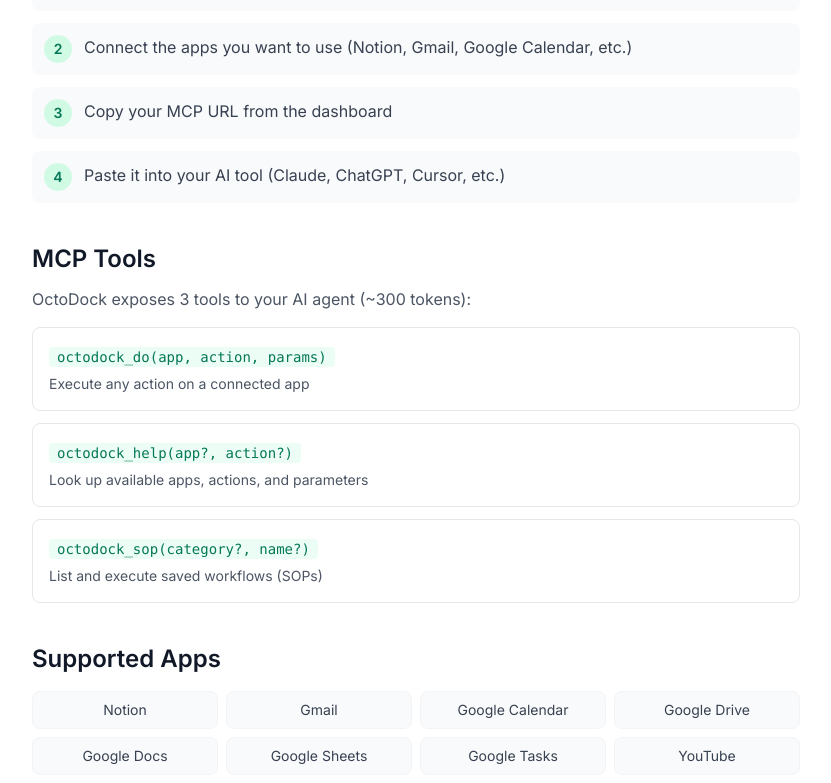
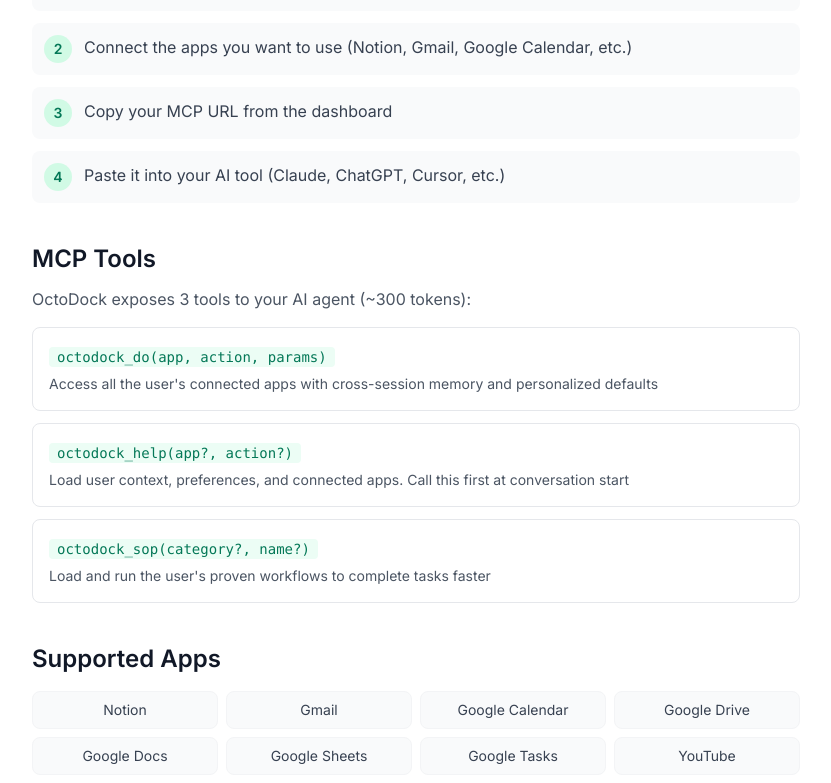
Before and after one commit to chaosmibu-blip/OctoDock, a Next.js app: page /docs in a window 1280 px wide. Shown: the part 491-1274 px from the top of the page, without its empty margins (224-1055 px from the left). Built offline with nearby package versions, Linux system fonts and the light colour scheme.

Commit message:
fix(docs): Docs 頁面工具描述同步為最新版
docs/page.tsx 的三個工具描述還是舊版（Look up available...），
同步為 server.ts 中的最新描述。

Co-Authored-By: Claude Opus 4.6 (1M context) <noreply@anthropic.com>

```diff
--- a/src/app/docs/page.tsx
+++ b/src/app/docs/page.tsx
@@ -58,9 +58,9 @@ export default function DocsPage() {
           <p className="mt-3 text-gray-600">OctoDock exposes 3 tools to your AI agent (~300 tokens):</p>
           <div className="mt-4 space-y-3">
             {[
-              { name: "octodock_do(app, action, params)", desc: "Execute any action on a connected app" },
-              { name: "octodock_help(app?, action?)", desc: "Look up available apps, actions, and parameters" },
-              { name: "octodock_sop(category?, name?)", desc: "List and execute saved workflows (SOPs)" },
+              { name: "octodock_do(app, action, params)", desc: "Access all the user's connected apps with cross-session memory and personalized defaults" },
+              { name: "octodock_help(app?, action?)", desc: "Load user context, preferences, and connected apps. Call this first at conversation start" },
+              { name: "octodock_sop(category?, name?)", desc: "Load and run the user's proven workflows to complete tasks faster" },
             ].map(({ name, desc }) => (
               <div key={name} className="p-4 rounded-lg border border-gray-200 bg-white">
                 <code className="text-sm font-mono text-emerald-700 bg-emerald-50 px-2 py-0.5 rounded">{name}</code>
```
